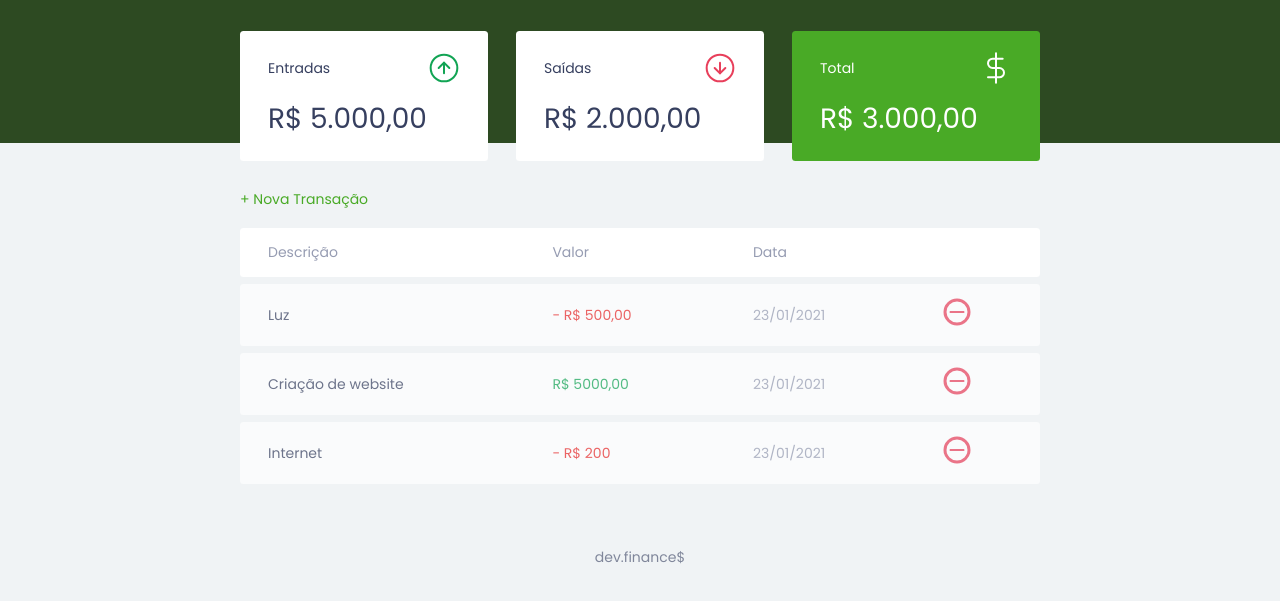
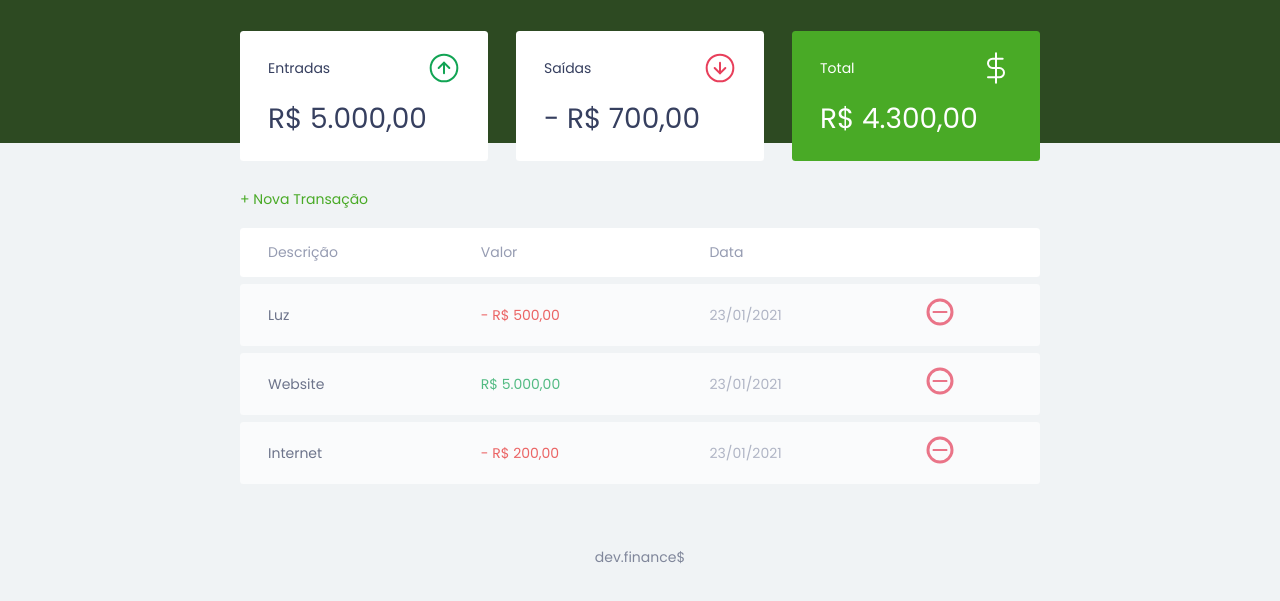
Before and after one commit to felipeAndrade04/DevFinances, a plain HTML site: page index.html in a window 1280 px wide. Shown: the part 55-656 px from the top of the page. Drawn offline with Linux system fonts and the light colour scheme.

Commit message:
Adicionando metodos para listar, adicionar e remover trasações

```diff
--- a/index.html
+++ b/index.html
@@ -26,7 +26,7 @@
           <span>Entradas</span>
           <img src="./assets/income.svg" alt="Imagem de Entradas">
         </h3>
-        <p>R$ 5.000,00</p>
+        <p id="incomeDisplay">R$ 5.000,00</p>
       </div>
 
       <div class="card">
@@ -34,7 +34,7 @@
           <span>Saídas</span>
           <img src="./assets/expense.svg" alt="Imagem de Saídas">
         </h3>
-        <p>R$ 2.000,00</p>
+        <p id="expenseDisplay">R$ 2.000,00</p>
       </div>
 
       <div class="card total">
@@ -42,7 +42,7 @@
           <span>Total</span>
           <img src="./assets/total.svg" alt="Imagem de Total">
         </h3>
-        <p>R$ 3.000,00</p>
+        <p id="totalDisplay">R$ 3.000,00</p>
       </div>
 
     </section>
@@ -67,30 +67,6 @@
           </tr>
         </thead>
         <tbody>
-          <tr>
-            <td class="description">Luz</td>
-            <td class="expense">- R$ 500,00</td>
-            <td class="date">23/01/2021</td>
-            <td>
-              <img src="./assets/minus.svg" alt="Remover Transação">
-            </td>
-          </tr>
-          <tr>
-            <td class="description">Criação de website</td>
-            <td class="income">R$ 5000,00</td>
-            <td class="date">23/01/2021</td>
-            <td>
-              <img src="./assets/minus.svg" alt="Remover Transação">
-            </td>
-          </tr>
-          <tr>
-            <td class="description">Internet</td>
-            <td class="expense">- R$ 200</td>
-            <td class="date">23/01/2021</td>
-            <td>
-              <img src="./assets/minus.svg" alt="Remover Transação">
-            </td>
-          </tr>
         </tbody>
       </table>
     </section>
@@ -153,19 +129,6 @@
     <p>dev.finance$</p>
   </footer>
 
-  <script>
-    const Modal = {
-      open() {
-        document
-          .querySelector('.modal-overlay')
-          .classList.add('active');
-      },
-      close() {
-        document
-          .querySelector('.modal-overlay')
-          .classList.remove('active');
-      }
-    }
-  </script>
+  <script src="./scripts.js"></script>
 </body>
 </html>
--- /dev/null
+++ b/scripts.js
@@ -0,0 +1,148 @@
+const Modal = {
+  open() {
+    document
+      .querySelector('.modal-overlay')
+      .classList.add('active');
+  },
+  close() {
+    document
+      .querySelector('.modal-overlay')
+      .classList.remove('active');
+  }
+}
+
+const Transaction = {
+  all: [
+    {
+      description: 'Luz',
+      amount: -50000,
+      date: '23/01/2021',
+    },
+    {
+      description: 'Website',
+      amount: 500000,
+      date: '23/01/2021',
+    },
+    {
+      description: 'Internet',
+      amount: -20000,
+      date: '23/01/2021',
+    }
+  ],
+
+  add(transaction) {
+    Transaction.all.push(transaction);
+
+    App.reload();
+  },
+
+  remove(index) {
+    Transaction.all.splice(index, 1);
+
+    App.reload();
+  },
+
+  income() {
+    let income = 0;
+
+    Transaction.all.forEach(transaction => {
+      if (transaction.amount > 0) {
+        income += transaction.amount;
+      }
+    });
+
+    return income;
+  },
+  expenses() {
+    let expense = 0;
+
+    Transaction.all.forEach(transaction => {
+      if (transaction.amount < 0) {
+        expense += transaction.amount;
+      }
+    });
+
+    return expense;
+  },
+  total() {
+     return Transaction.income() + Transaction.expenses();
+  }
+}
+
+const DOM = {
+  transactionsContainer: document.querySelector('#data-table tbody'),
+
+  addTransaction(transaction, index) {
+    const tr = document.createElement('tr');
+    tr.innerHTML = DOM.innerHTMLTransaction(transaction);
+
+    DOM.transactionsContainer.appendChild(tr);
+  },
+
+  innerHTMLTransaction(transaction) {
+    const CSSclass = transaction.amount > 0 ? "income" : "expense";
+
+    const amount = Utils.formatCurrency(transaction.amount);
+
+    const html = `
+      <td class="description">${transaction.description}</td>
+      <td class="${CSSclass}">${amount}</td>
+      <td class="date">${transaction.date}</td>
+      <td>
+        <img src="./assets/minus.svg" alt="Remover Transação">
+      </td>
+    `;
+
+    return html;
+  },
+
+  updateBalance() {
+    document
+      .getElementById('incomeDisplay')
+      .innerHTML = Utils.formatCurrency(Transaction.income());
+    document
+      .getElementById('expenseDisplay')
+      .innerHTML = Utils.formatCurrency(Transaction.expenses());
+    document
+      .getElementById('totalDisplay')
+      .innerHTML = Utils.formatCurrency(Transaction.total());
+  },
+
+  clearTransections() {
+    DOM.transactionsContainer.innerHTML = "";
+  },
+}
+
+const Utils = {
+  formatCurrency(value) {
+    const signal = Number(value) < 0 ? "- " : "";
+
+    value = String(value).replace(/\D/g, "");
+
+    value = Number(value) / 100;
+
+    value = value.toLocaleString("pt-BR", {
+      style: "currency",
+      currency: "BRL",
+    });
+
+    return signal + value;
+  }
+}
+
+const App = {
+  init() {
+    Transaction.all.forEach(transaction =>
+      DOM.addTransaction(transaction)
+    );
+
+    DOM.updateBalance();
+  },
+  reload() {
+    DOM.clearTransections();
+
+    App.init();
+  }
+}
+
+App.init();
```
